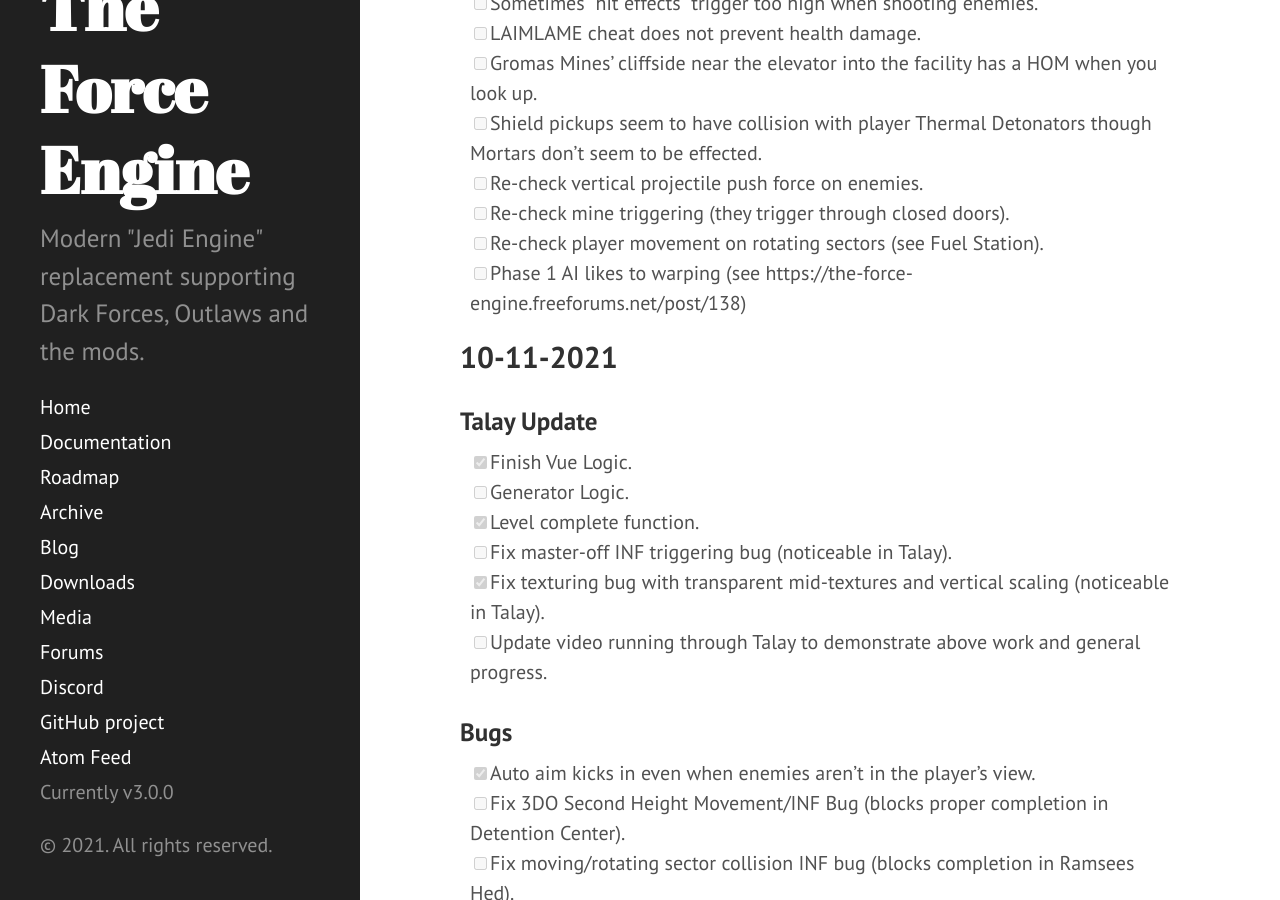
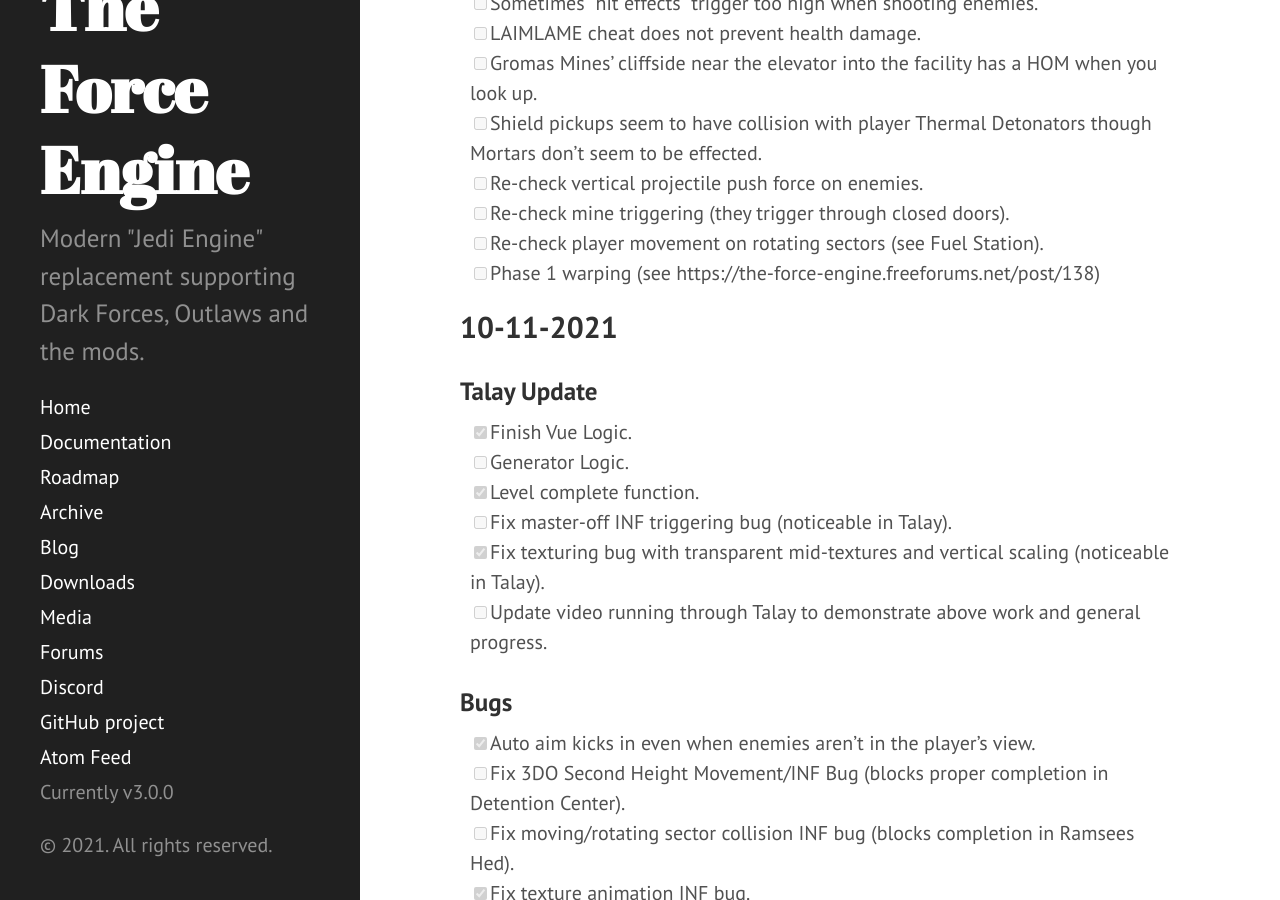
Before and after one commit to TheForceEngine/TheForceEngine.github.io, a Jekyll site: the page built from ProgressTracker.md, in a window 1280 px wide and 900 px high, scrolled down 536 px. Built offline with Jekyll 4.4.1, drawn with Linux system fonts in a browser that asks for light colours.

Commit message:
Update ProgressTracker.md

```diff
--- a/ProgressTracker.md
+++ b/ProgressTracker.md
@@ -15,7 +15,7 @@
 - [ ] Re-check vertical projectile push force on enemies.
 - [ ] Re-check mine triggering (they trigger through closed doors).
 - [ ] Re-check player movement on rotating sectors (see Fuel Station).
-- [ ] Phase 1 AI likes to warping (see https://the-force-engine.freeforums.net/post/138)
+- [ ] Phase 1 warping (see https://the-force-engine.freeforums.net/post/138)
 
 ## 10-11-2021
 ### Talay Update
```
